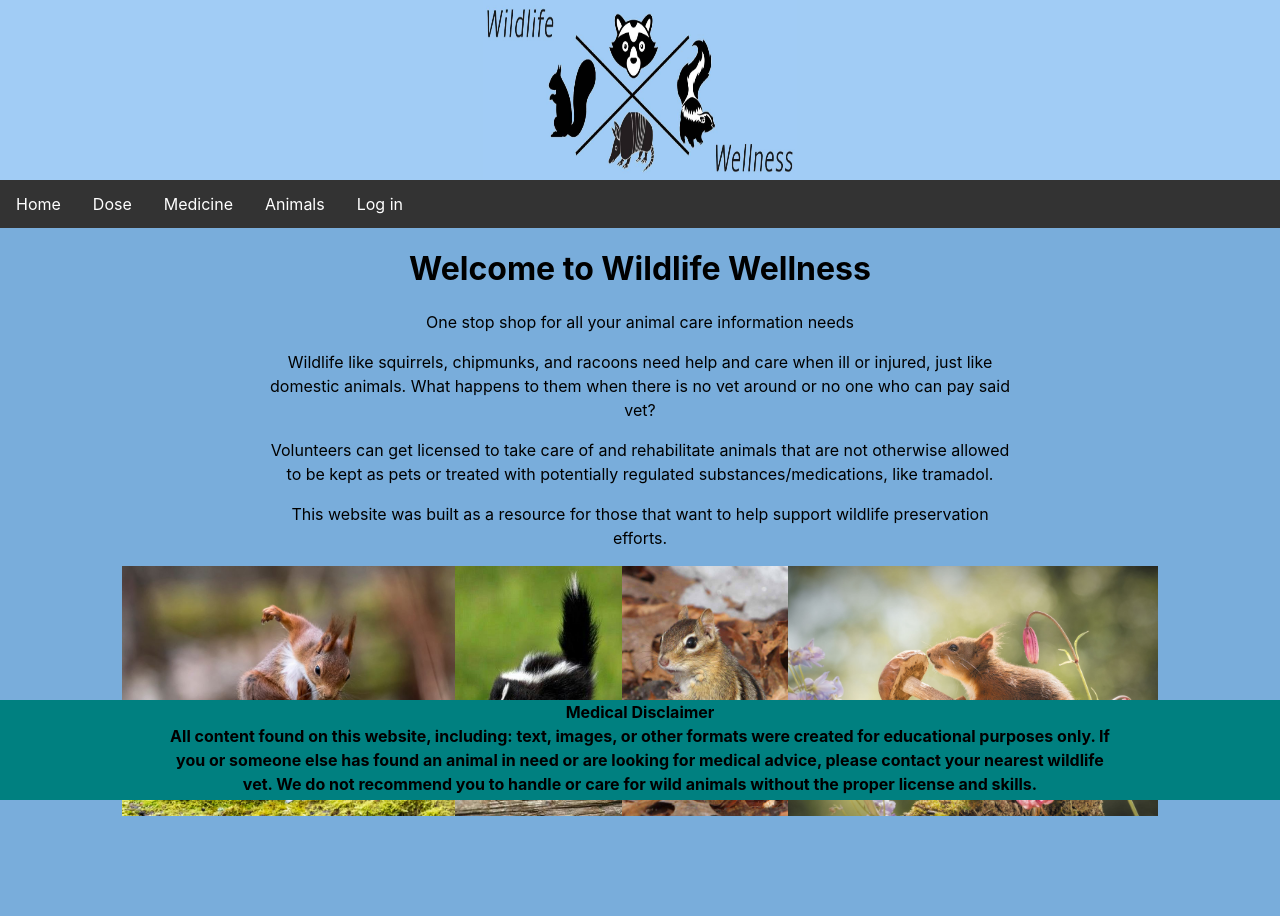
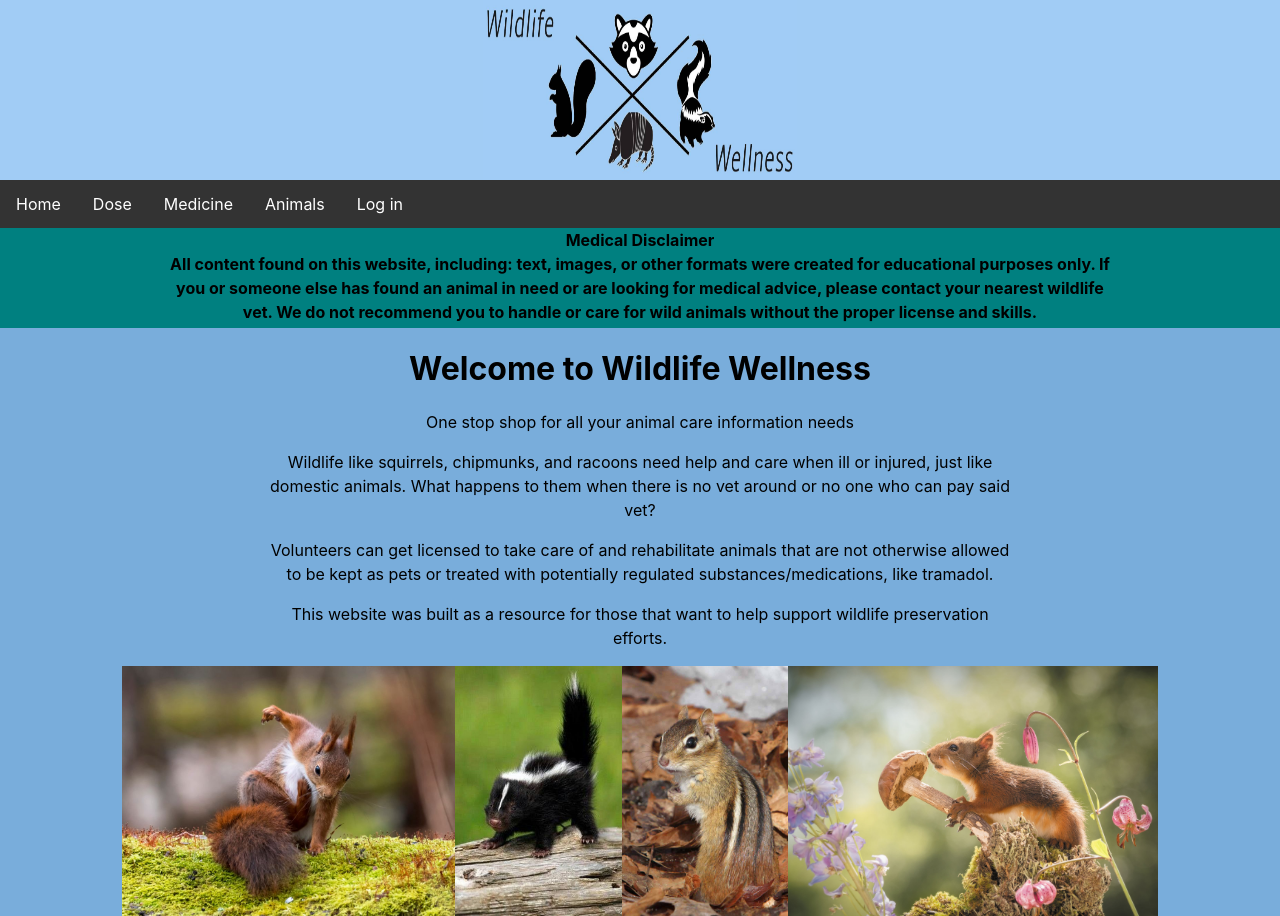
Before and after one commit to Rayxclockwork/AnimalRehab, a React (Create React App) app in the folder animal-rehab/: page / in a window 1280 px wide. Before the commit the page ends 816 px from the top, so only its background shows below. Built offline with nearby package versions, Linux system fonts and the light colour scheme.

Commit message:
footer now under nav

```diff
--- a/animal-rehab/src/App.js
+++ b/animal-rehab/src/App.js
@@ -196,6 +196,7 @@ class App extends React.Component {
         <div>
           <Header />
           <Nav />
+          <Footer />
           <Switch>
             <Route exact path="/">
               <Home />
@@ -229,7 +230,7 @@ class App extends React.Component {
           </Switch>
 
 
-          <Footer />
+
         </div>
       </Router>
     );
--- a/animal-rehab/src/components/Footer/Footer.scss
+++ b/animal-rehab/src/components/Footer/Footer.scss
@@ -1,5 +1,4 @@
 .footer {
-    bottom: 0;
     width: 100%;
     color: black;
     text-align: center;
@@ -8,7 +7,7 @@
     margin: auto;
     height: 100px;
     line-height: 1.5em;
-    position: fixed;
+    position: relative;
 }
 
 .footer > p {
```
